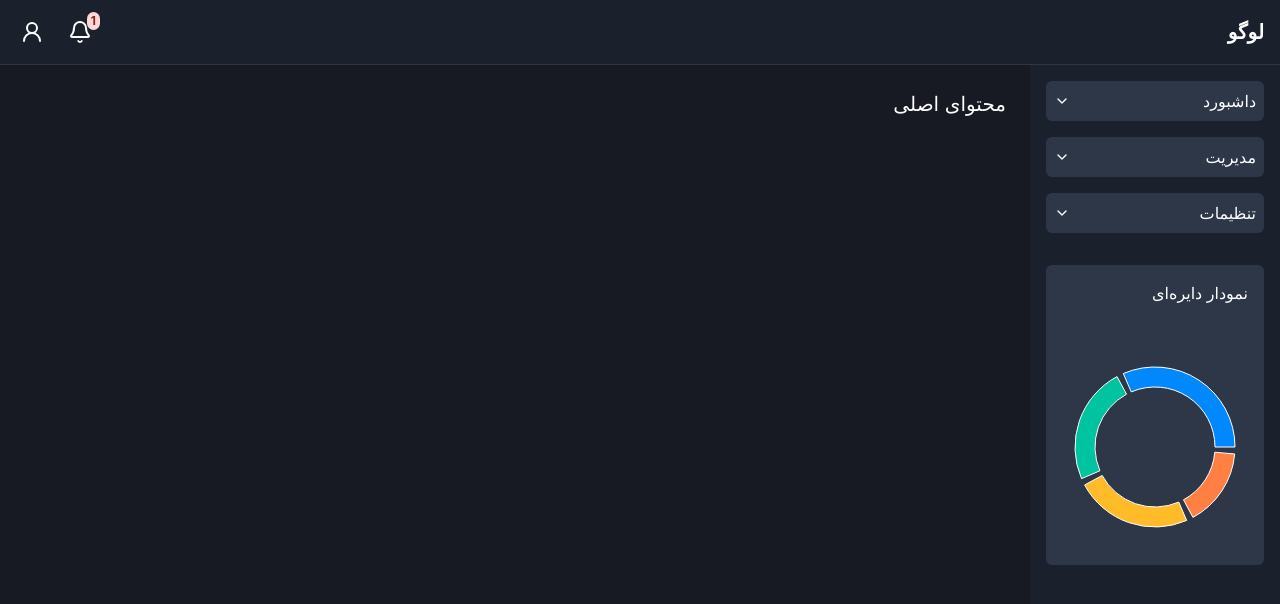
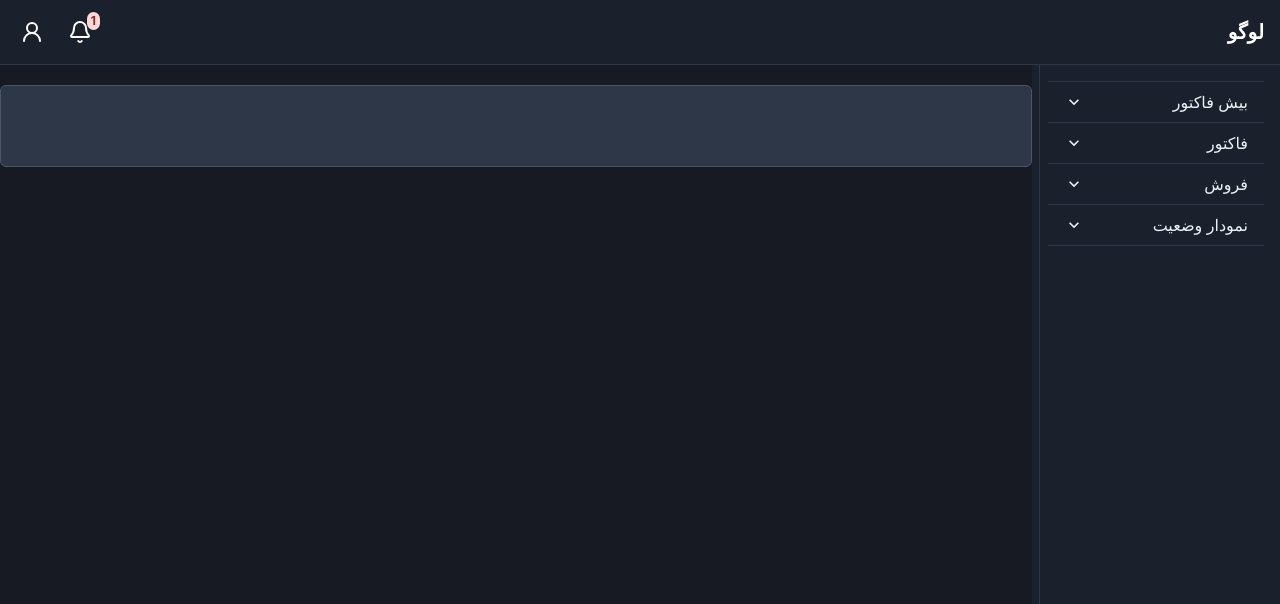
Before and after one commit to rm2997/Hesabyar-Frontend, a React (Create React App) app: page /home in a window 1280 px wide. Shown: the top 604 px of the page. Built offline with nearby package versions, Linux system fonts and the light colour scheme; sample sign-in values are in the browser's storage.

Commit message:
Content page seperated to components - 14040201

```diff
--- a/src/my-components/HeaderBar.jsx
+++ b/src/my-components/HeaderBar.jsx
@@ -31,7 +31,7 @@ export const HeaderBar = ({ isDesktop, setIsSidebarOpen }) => {
       </Text>
 
       {!isDesktop && (
-        <Tooltip label="باز کردن منو">
+        <Tooltip label="باز کردن منو" hasArrow>
           <IconButton
             icon={<SquareEqual />}
             onClick={() => setIsSidebarOpen(true)}
--- a/src/my-components/MainContents.jsx
+++ b/src/my-components/MainContents.jsx
@@ -1,11 +1,73 @@
 // components/MainContent.jsx
-import { Box, Text } from "@chakra-ui/react";
+import { Box, Card, CardBody, CardHeader, Heading } from "@chakra-ui/react";
 
-export const MainContents = () => {
+import { UserProformas } from "../pages/UserProfomas";
+import { useEffect, useState } from "react";
+
+const validContents = [
+  { name: "newProforma", value: "بیش فاکتور جدید" },
+  { name: "proformaStat", value: "بیش فاکتور ها" },
+  { name: "newInvoice", value: "فاکتور جدید" },
+  { name: "invoiceStat", value: "فاکتور ها" },
+  { name: "newSale", value: "فروش جدید" },
+  { name: "saleStat", value: "آمار فروش" },
+];
+
+export const MainContents = ({ activeContent }) => {
+  const [pageTitle, setPageTitle] = useState("");
+  const [shouldRender, setShouldRender] = useState(null);
+
+  useEffect(() => {
+    const findActiveContent = (item) => {
+      if (!item || item === "") return;
+
+      const valid = validContents.find((i) => i.name === item);
+
+      if (!valid || valid.name === "") return;
+      setPageTitle(valid.value);
+      const element = SetActiveElement(valid.name);
+      setShouldRender(element);
+      console.log("hi");
+    };
+
+    const SetActiveElement = (index) => {
+      switch (index) {
+        case "newProforma":
+          break;
+        case "proformaStat":
+          return <UserProformas />;
+        case "newInvoice":
+          return <>Hi1</>;
+        case "invoiceStat":
+          return <>Hi2</>;
+        case "newSale":
+          return <>Hi3</>;
+        case "saleStat":
+          return <>Hi4</>;
+        default:
+          break;
+      }
+    };
+
+    findActiveContent(activeContent);
+  }, [activeContent]);
+
   return (
-    <Box p={6} bg="gray.900" flex={1} overflowY="auto">
-      <Text fontSize="xl">محتوای اصلی</Text>
-      {/* اینجا محتوای داینامیک مربوط به هر منو می‌تونه قرار بگیره */}
+    <Box overflow="scroll" width="full">
+      <Heading bg="gray.600" color="gray.200" mt={5}>
+        {pageTitle}
+      </Heading>
+
+      <Card
+        borderColor="gray.600"
+        variant="outline"
+        bg="gray.700"
+        width="full"
+        color="gray.400"
+      >
+        <CardHeader></CardHeader>
+        <CardBody color="gray.100">{shouldRender}</CardBody>
+      </Card>
     </Box>
   );
 };
--- a/src/my-components/PieChart.jsx
+++ b/src/my-components/PieChart.jsx
@@ -20,15 +20,15 @@ const COLORS = ["#0088FE", "#00C49F", "#FFBB28", "#FF8042"];
 export const PieChart = () => {
   return (
     <Box h="300px" w="100%" bg="gray.700" p={4} borderRadius="md">
-      <Text mb={2}>نمودار دایره‌ای</Text>
+      <Text mb={1}>وضعیت</Text>
       <ResponsiveContainer width="100%" height="100%">
         <RechartPieChart>
           <Pie
             data={data}
             dataKey="value"
-            innerRadius={60}
+            innerRadius={50}
             outerRadius={80}
-            paddingAngle={5}
+            paddingAngle={6}
             fill="#8884d8"
           >
             {data.map((entry, index) => (
--- a/src/my-components/SIdebarItem.jsx
+++ b/src/my-components/SIdebarItem.jsx
@@ -1,41 +1,35 @@
 // components/SidebarItem.jsx
-import { useState } from "react";
-import { Box, Collapse, Text, Icon, VStack } from "@chakra-ui/react";
-import { ChevronDown, ChevronUp } from "lucide-react";
+import {
+  Box,
+  AccordionItem,
+  AccordionButton,
+  AccordionPanel,
+  AccordionIcon,
+} from "@chakra-ui/react";
 
-export const SidebarItem = ({ title, children }) => {
-  const [isOpen, setIsOpen] = useState(false);
-
+export const SidebarItem = ({ id, title, children, onMenuItemClick }) => {
   return (
-    <Box>
-      <Box
-        onClick={() => setIsOpen(!isOpen)}
-        cursor="pointer"
-        display="flex"
-        alignItems="center"
-        justifyContent="space-between"
-        p={2}
-        bg="gray.700"
-        borderRadius="md"
-        _hover={{ bg: "gray.600" }}
-      >
-        <Text>{title}</Text>
-        <Icon as={isOpen ? ChevronUp : ChevronDown} />
-      </Box>
-      <Collapse in={isOpen} animateOpacity>
-        <VStack align="start" pl={4} mt={2} spacing={1}>
-          {children.map((child, idx) => (
-            <Text
-              key={idx}
-              fontSize="sm"
-              _hover={{ textDecoration: "underline" }}
-              cursor="pointer"
-            >
-              {child}
-            </Text>
-          ))}
-        </VStack>
-      </Collapse>
-    </Box>
+    <AccordionItem id={id}>
+      <h2>
+        <AccordionButton>
+          <Box flex="2" textAlign="right">
+            {title}
+          </Box>
+          <AccordionIcon />
+        </AccordionButton>
+      </h2>
+      <AccordionPanel pb={1}>
+        {children.map((child) => (
+          <AccordionButton
+            id={child.id}
+            onClick={() => onMenuItemClick(child.id)}
+          >
+            <Box as="h3" flex="3" textAlign="right">
+              {child.type === "text" ? child.name : child.element}
+            </Box>
+          </AccordionButton>
+        ))}
+      </AccordionPanel>
+    </AccordionItem>
   );
 };
--- a/src/my-components/SideBar.jsx
+++ b/src/my-components/SideBar.jsx
@@ -1,5 +1,5 @@
 // components/Sidebar.jsx
-import { Box, VStack } from "@chakra-ui/react";
+import { Accordion, Box } from "@chakra-ui/react";
 import { SidebarItem } from "./SIdebarItem";
 import { PieChart } from "./PieChart";
 
@@ -8,6 +8,7 @@ export const Sidebar = ({
   sidebarRef,
   startResize,
   isDesktop,
+  onMenuItemClick,
 }) => {
   return (
     <Box
@@ -16,28 +17,72 @@ export const Sidebar = ({
       bg="gray.800"
       p={4}
       position="relative"
-      borderLeft="4px solid gray.700"
+      borderLeft="8px solid gray.100"
     >
-      <VStack spacing={4} align="stretch">
-        <SidebarItem title="داشبورد" children={["نمای کلی", "آمار"]} />
-        <SidebarItem title="مدیریت" children={["کاربران", "نقش‌ها"]} />
-        <SidebarItem title="تنظیمات" children={["پروفایل", "امنیت"]} />
-      </VStack>
-
+      <Accordion
+        onMouseDown={startResize}
+        spacing={2}
+        align="stretch"
+        color="gray.100"
+        borderColor="gray.700"
+      >
+        <SidebarItem
+          id={1}
+          title="بیش فاکتور"
+          children={[
+            { id: "newProforma", name: "جدید", type: "text" },
+            { id: "proformaStat", name: "آمار", type: "text" },
+          ]}
+          onMenuItemClick={onMenuItemClick}
+        />
+        <SidebarItem
+          id={2}
+          title="فاکتور"
+          children={[
+            { id: "newInvoice", name: "جدید", type: "text" },
+            { id: "invoiceStat", name: "آمار", type: "text" },
+          ]}
+          onMenuItemClick={onMenuItemClick}
+        />
+        <SidebarItem
+          id={3}
+          title="فروش"
+          children={[
+            { id: "newSale", name: "جدید", type: "text" },
+            { id: "saleStat", name: "آمار", type: "text" },
+          ]}
+          onMenuItemClick={onMenuItemClick}
+        />
+        <SidebarItem
+          id={4}
+          title="نمودار وضعیت"
+          children={[
+            {
+              id: "PieChart",
+              name: "نمودار",
+              type: "object",
+              element: <PieChart />,
+            },
+          ]}
+          onMenuItemClick={onMenuItemClick}
+        />
+      </Accordion>
+      {isDesktop ? (
         <Box
           position="absolute"
           top={0}
           left={0}
           h="100%"
-        w="4px"
+          w="8px"
           cursor="col-resize"
           onMouseDown={startResize}
           zIndex={1}
+          borderRightWidth="1px"
+          borderColor="gray.700"
         />
-
-      <Box mt={8}>
-        <PieChart />
-      </Box>
+      ) : (
+        <></>
+      )}
     </Box>
   );
 };
--- a/src/pages/HomePage.jsx
+++ b/src/pages/HomePage.jsx
@@ -7,14 +7,17 @@ import {
   DrawerOverlay,
   DrawerContent,
   DrawerCloseButton,
+  DrawerHeader,
+  DrawerBody,
 } from "@chakra-ui/react";
 import { HeaderBar } from "../my-components/HeaderBar";
 import { Sidebar } from "../my-components/SideBar";
 import { MainContents } from "../my-components/MainContents";
 
 export const MyHome = () => {
-  const [sidebarWidth, setSidebarWidth] = useState(250);
+  const [sidebarWidth, setSidebarWidth] = useState(300);
   const [isSidebarOpen, setIsSidebarOpen] = useState(false);
+  const [activeContent, setActiveContent] = useState("");
   const isDesktop = useBreakpointValue({ base: false, md: true });
 
   const sidebarRef = useRef(null);
@@ -25,16 +28,18 @@ export const MyHome = () => {
       if (!isResizingRef.current || !isDesktop) return;
       const touch = e.touches[0];
       const newWidth = window.innerWidth - touch.clientX;
-      setSidebarWidth(Math.max(150, Math.min(newWidth, 400)));
+      setSidebarWidth(Math.max(250, Math.min(newWidth, 400)));
     };
 
     const handleTouchEnd = () => {
+      if (!isDesktop) return;
       isResizingRef.current = false;
     };
 
+    if (isDesktop) {
       document.addEventListener("touchmove", handleTouchMove);
       document.addEventListener("touchend", handleTouchEnd);
-
+    }
     return () => {
       document.removeEventListener("touchmove", handleTouchMove);
       document.removeEventListener("touchend", handleTouchEnd);
@@ -50,7 +55,7 @@ export const MyHome = () => {
   const handleResize = (e) => {
     if (isResizingRef.current) {
       const newWidth = window.innerWidth - e.clientX;
-      setSidebarWidth(Math.max(150, Math.min(newWidth, 400)));
+      setSidebarWidth(Math.max(250, Math.min(newWidth, 400)));
     }
   };
 
@@ -71,6 +76,7 @@ export const MyHome = () => {
             sidebarRef={sidebarRef}
             startResize={startResize}
             isDesktop={isDesktop}
+            onMenuItemClick={setActiveContent}
           />
         ) : (
           <Drawer
@@ -80,18 +86,23 @@ export const MyHome = () => {
           >
             <DrawerOverlay />
             <DrawerContent bg="gray.800" color="white">
+              <DrawerHeader>
                 <DrawerCloseButton />
+              </DrawerHeader>
+              <DrawerBody bg="gray.800">
                 <Sidebar
                   sidebarWidth={sidebarWidth}
                   sidebarRef={sidebarRef}
                   startResize={startResize}
                   isDesktop={isDesktop}
+                  onMenuItemClick={(e) => setActiveContent(e)}
                 />
+              </DrawerBody>
             </DrawerContent>
           </Drawer>
         )}
 
-        <MainContents />
+        <MainContents activeContent={activeContent} />
       </Flex>
     </Flex>
   );
--- /dev/null
+++ b/src/pages/UserProfomas.jsx
@@ -0,0 +1,64 @@
+import { useEffect, useState } from "react";
+import { ProformaDataTable } from "../my-components/ProformaDataTable";
+import {
+  AbsoluteCenter,
+  CircularProgress,
+  CircularProgressLabel,
+} from "@chakra-ui/react";
+
+const data = {
+  Headers: ["ردیف", "تاریخ", "مشتری", "نوع فروش", "جمع اقلام"],
+  Rows: [
+    {
+      id: "1",
+      Date: "1404/01/30",
+      Customer: "Mohamadi",
+      SaleTaype: "Cash",
+      GoodsCount: "5",
+    },
+    {
+      id: "2",
+      Date: "1404/01/31",
+      Customer: "Hasani",
+      SaleTaype: "Cash",
+      GoodsCount: "1",
+    },
+  ],
+};
+export const UserProformas = () => {
+  const [userData, setUserData] = useState(null);
+
+  useEffect(() => {
+    const loadData = () => {
+      for (let index = 3; index < 100; index++) {
+        data.Rows.push({
+          id: index,
+          Customer: "Reza" + index,
+          Date: "1404/01/01",
+          GoodsCount: index,
+          SaleTaype: "Cash",
+        });
+      }
+      setUserData(data);
+    };
+    loadData();
+  }, []);
+
+  if (userData)
+    return (
+      <ProformaDataTable
+        HeadLables={userData.Headers}
+        DataRows={userData.Rows}
+      />
+    );
+  else
+    return (
+      <AbsoluteCenter>
+        <CircularProgress isIndeterminate color="green.300" size="220px">
+          <CircularProgressLabel fontSize="md">
+            لطفا شکیبا باشید
+          </CircularProgressLabel>
+        </CircularProgress>
+      </AbsoluteCenter>
+    );
+};
```
Also changed, not shown: src/my-components/ProformaDataTable.jsx (added, +49 -0 lines). Lines whose indentation alone changed are shown as unchanged.
